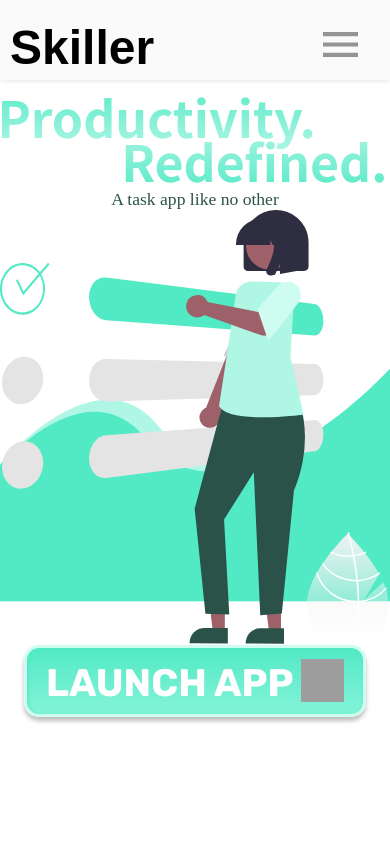
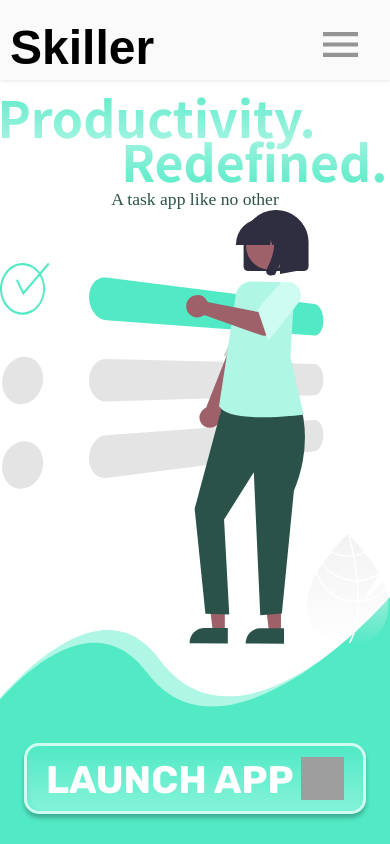
Before and after one commit to kadamidev/skiller-nextjs, a Next.js app: page / in a window 390 px wide. Built offline with nearby package versions, Linux system fonts and the light colour scheme; grey boxes are pictures that could not be loaded; a web font is replaced by a local one.

Commit message:
fixed waves and launch btn on mobile view

```diff
--- a/pages/index.jsx
+++ b/pages/index.jsx
@@ -10,6 +10,7 @@
 
 export default function Home() {
     const isMobile = useMediaQuery('(max-width: 767px)')
+    const waveHeight = (isMobile ? 247 : 347)
   return (
     <div className={styles.container}>
       <Head>
@@ -22,16 +23,19 @@
 
       <section className={styles.heroSection}>
         <div className={styles.center}>
-          <MainHeading />
+          <MainHeading class={styles.heading}/>
           <Image  src='/img/index/hero-img.svg' width={430} height={480}/>
 
+          <div className={styles.launchBtn}>
           { isMobile && <Link href="menu"><LaunchAppBtn textSize='2.4rem'/></Link> }
-
-          <div className={styles.waves}>
-            <Waves />
           </div>
 
+
         </div>
+          <svg className={styles.waveSvg} preserveAspectRatio="none" width="100vw" height={waveHeight} viewBox="0 0 414 247" fill="none" xmlns="http://www.w3.org/2000/svg">
+            <path d="M-60 178.69C-14.5668 105.556 100.659 -25.5007 169.089 62.2595C237.519 150.02 355.602 62.7019 414 0V247H-60V178.69Z" fill="#AFF6E5"/>
+            <path d="M-60 179.216C-14.6928 107.353 88.2154 -10.1842 156.456 76.0509C224.696 162.286 355.764 61.6122 414 0V247H-60V179.216Z" fill="#52E9C5"/>
+          </svg>
       </section>
 
 
--- a/styles/Home.module.scss
+++ b/styles/Home.module.scss
@@ -7,32 +7,44 @@
 .center {
     display: flex;
     width: 100vw;
-    height: calc(100vh - 84px);
-    max-height: calc(100vh - 84px);
+    height: calc(100vh - 80px);
+    max-height: calc(100vh - 80px);
     overflow: hidden;
 
 
-
-    // justify-content: center;
     align-items: center;
     flex-direction: column;
     position: relative;
 }
 
 .heroSection {
-    height: calc(100vh - 84px);
-    max-height: calc(100vh - 84px);
+    height: calc(100vh - 80px);
+    max-height: calc(100vh - 80px);
     overflow: hidden;
+
 
 }
 
-.waves {
+
+.waveSvg {
+    z-index: -3;
     position: absolute;
-    z-index: -3;
-    width: 100%;
-    height: 400px;
-    bottom: 150px;
-    margin: 0;
-    padding: 0;
-    // overflow: hidden;
+    bottom: 0;
 }
+
+.launchBtn {
+    position: absolute;
+    bottom: 30px;
+}
+
+@media screen and (min-width: 768px) {
+    .center {
+        height: calc(100vh - 100px);
+        max-height: calc(100vh - 100px);
+    }
+
+    .heroSection {
+        height: calc(100vh - 100px);
+        max-height: calc(100vh - 100px);
+    }
+}
```
Also changed, not shown: public/img/index/back-wave.svg (deleted), public/img/index/front-wave.svg (deleted).
